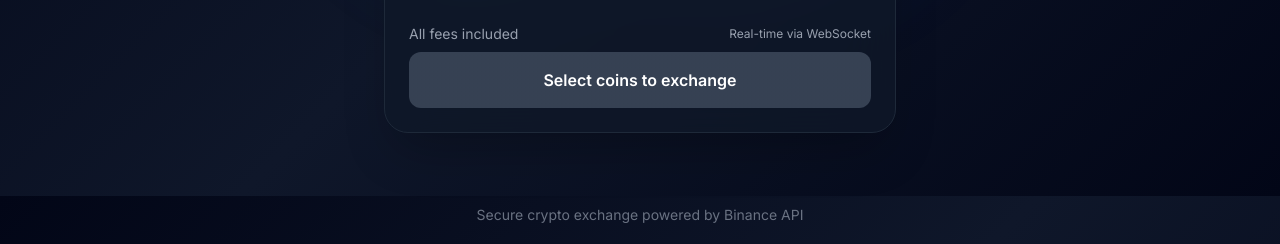
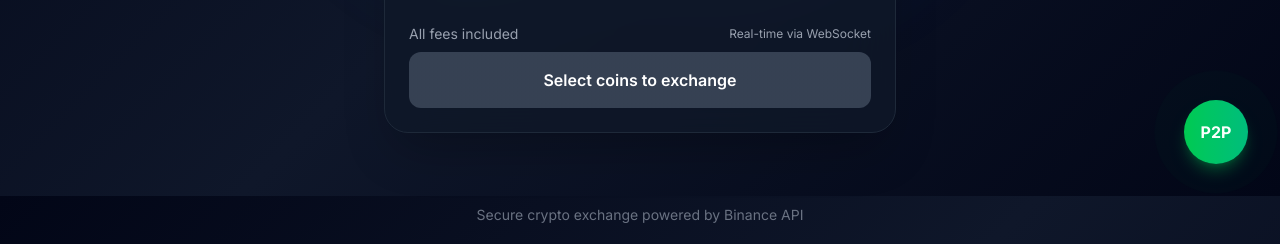
Before and after one commit to mohamedtarrekk95/web3, a Next.js app: page / in a window 1280 px wide. Shown: the part 604-848 px from the top of the page. Built offline with nearby package versions, Linux system fonts and the light colour scheme; no server answers.

Commit message:
feat(ui): add floating P2P shortcut button with navigation to exchange page

```diff
--- a/app/layout.tsx
+++ b/app/layout.tsx
@@ -1,6 +1,7 @@
 import type { Metadata } from "next";
 import "./globals.css";
 import Navbar from "@/components/Navbar";
+import FloatingP2PButton from "@/components/FloatingP2PButton";
 
 export const metadata: Metadata = {
   title: "CryptoExchange - Fast & Secure Crypto Swaps",
@@ -22,6 +23,7 @@ export default function RootLayout({
       <body className="min-h-screen antialiased bg-gray-900">
         <Navbar />
         {children}
+        <FloatingP2PButton />
       </body>
     </html>
   );
--- /dev/null
+++ b/components/FloatingP2PButton.tsx
@@ -0,0 +1,37 @@
+'use client';
+
+import Link from 'next/link';
+import { usePathname } from 'next/navigation';
+
+export default function FloatingP2PButton() {
+  const pathname = usePathname();
+
+  // Don't show on P2P pages themselves
+  if (pathname?.startsWith('/p2p') || pathname?.startsWith('/admin')) {
+    return null;
+  }
+
+  return (
+    <div className="fixed bottom-6 right-6 z-40 md:bottom-8 md:right-8">
+      <Link
+        href="/p2p"
+        className="group flex items-center justify-center w-14 h-14 md:w-16 md:h-16 rounded-full
+                   bg-gradient-to-r from-green-500 to-emerald-500 shadow-lg shadow-green-500/30
+                   hover:from-green-400 hover:to-emerald-400
+                   transform hover:scale-110 active:scale-95
+                   transition-all duration-200 ease-out"
+        aria-label="Go to P2P Exchange"
+      >
+        <span className="text-white font-bold text-sm md:text-base">P2P</span>
+        {/* Tooltip */}
+        <span className="absolute -top-10 left-1/2 -translate-x-1/2 px-3 py-1.5 bg-gray-800 text-white text-xs rounded-lg
+                        opacity-0 group-hover:opacity-100 transition-opacity whitespace-nowrap pointer-events-none
+                        shadow-lg border border-gray-700">
+          P2P Exchange
+        </span>
+        {/* Pulse ring */}
+        <span className="absolute inset-0 rounded-full animate-ping opacity-30 bg-green-400" />
+      </Link>
+    </div>
+  );
+}
```
